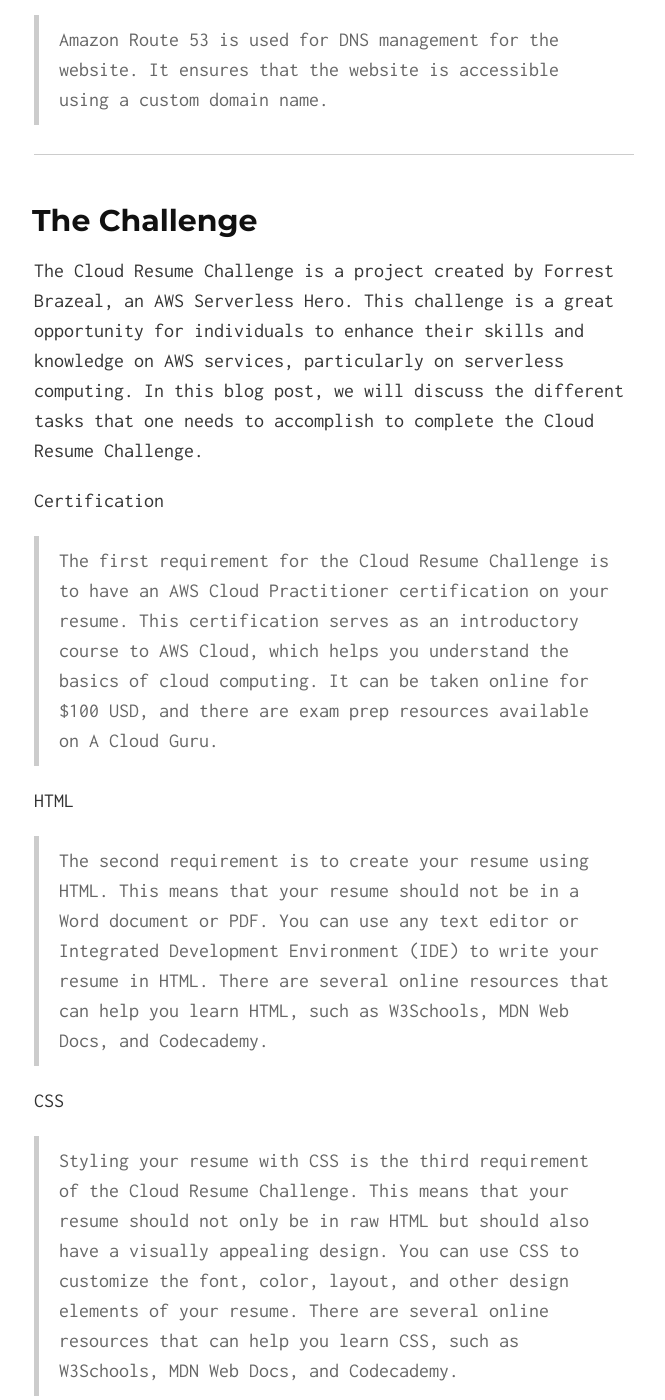
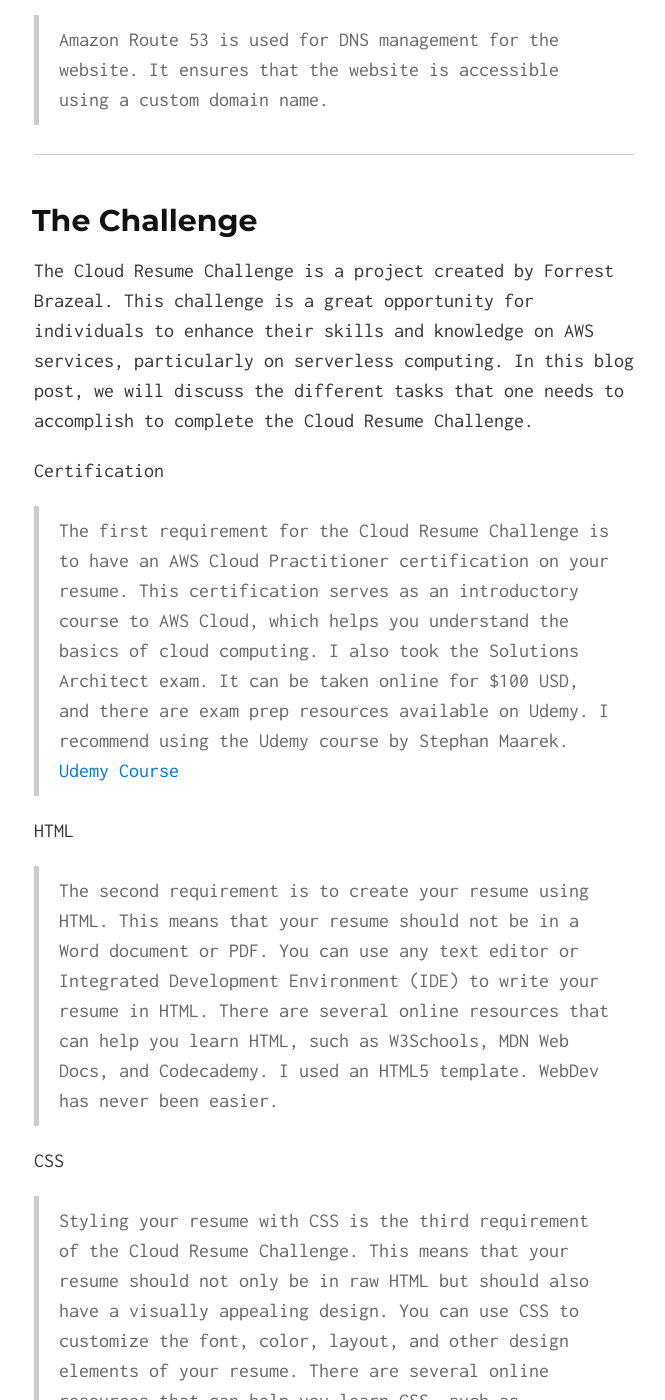
Before and after one commit to PendingUsername/PendingUsername.github.io, a Jekyll site: the page built from index.md, in a window 1280 px wide and 1400 px high, scrolled down 2296 px. Shown: the whole window, without its empty margins (306-971 px from the left). Built offline with Jekyll 4.4.1, drawn with Linux system fonts in a browser that asks for light colours; our own code applies the rules of GitHub Pages for plain Markdown files.

Commit message:
Update index.md

```diff
--- a/index.md
+++ b/index.md
@@ -43,13 +43,13 @@ Route 53:
 
 ## The Challenge
 
-The Cloud Resume Challenge is a project created by Forrest Brazeal, an AWS Serverless Hero. This challenge is a great opportunity for individuals to enhance their skills and knowledge on AWS services, particularly on serverless computing. In this blog post, we will discuss the different tasks that one needs to accomplish to complete the Cloud Resume Challenge.
+The Cloud Resume Challenge is a project created by Forrest Brazeal. This challenge is a great opportunity for individuals to enhance their skills and knowledge on AWS services, particularly on serverless computing. In this blog post, we will discuss the different tasks that one needs to accomplish to complete the Cloud Resume Challenge.
 
 Certification
-> The first requirement for the Cloud Resume Challenge is to have an AWS Cloud Practitioner certification on your resume. This certification serves as an introductory course to AWS Cloud, which helps you understand the basics of cloud computing. It can be taken online for $100 USD, and there are exam prep resources available on A Cloud Guru.
+> The first requirement for the Cloud Resume Challenge is to have an AWS Cloud Practitioner certification on your resume. This certification serves as an introductory course to AWS Cloud, which helps you understand the basics of cloud computing. I also took the Solutions Architect exam. It can be taken online for $100 USD, and there are exam prep resources available on Udemy. I recommend using the Udemy course by Stephan Maarek. [Udemy Course](https://www.udemy.com/share/106WtA3@_RiQLhVwYmyeFFkFwb0fSmBa5YSOv_MmpoiV40vPi8znRpovdV_bI34Y1nmZZ7igPg==/)
 
 HTML
-> The second requirement is to create your resume using HTML. This means that your resume should not be in a Word document or PDF. You can use any text editor or Integrated Development Environment (IDE) to write your resume in HTML. There are several online resources that can help you learn HTML, such as W3Schools, MDN Web Docs, and Codecademy.
+> The second requirement is to create your resume using HTML. This means that your resume should not be in a Word document or PDF. You can use any text editor or Integrated Development Environment (IDE) to write your resume in HTML. There are several online resources that can help you learn HTML, such as W3Schools, MDN Web Docs, and Codecademy. I used an HTML5 template. WebDev has never been easier.
 
 CSS
 > Styling your resume with CSS is the third requirement of the Cloud Resume Challenge. This means that your resume should not only be in raw HTML but should also have a visually appealing design. You can use CSS to customize the font, color, layout, and other design elements of your resume. There are several online resources that can help you learn CSS, such as W3Schools, MDN Web Docs, and Codecademy.
```
